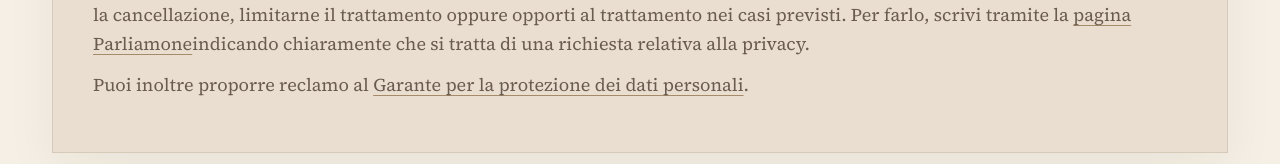
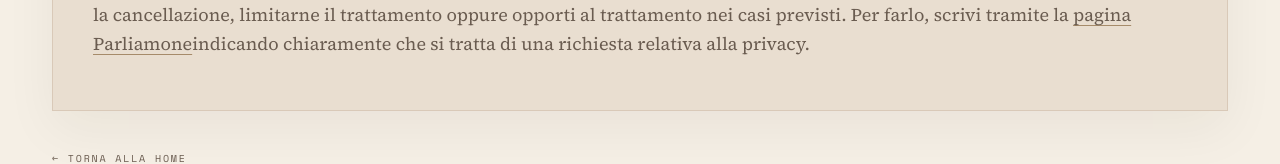
Before and after one commit to safherofficial/blog, a Next.js app: page /privacy-policy in a window 1280 px wide. Shown: the part 2718-2882 px from the top of the page. Built offline with nearby package versions, Linux system fonts and the light colour scheme; no server answers; the database is empty.

Commit message:
Remove Garante complaint reference from privacy policy

```diff
--- a/app/(site)/privacy-policy/page.tsx
+++ b/app/(site)/privacy-policy/page.tsx
@@ -164,9 +164,6 @@ export default function PrivacyPolicyPage() {
                 al trattamento nei casi previsti. Per farlo, scrivi tramite la <Link href="/scrivimi">pagina Parliamone</Link>
                 indicando chiaramente che si tratta di una richiesta relativa alla privacy.
               </p>
-              <p>
-                Puoi inoltre proporre reclamo al <a href="https://www.garanteprivacy.it" target="_blank" rel="noopener noreferrer">Garante per la protezione dei dati personali</a>.
-              </p>
             </div>
           </div>
         </div>
```
